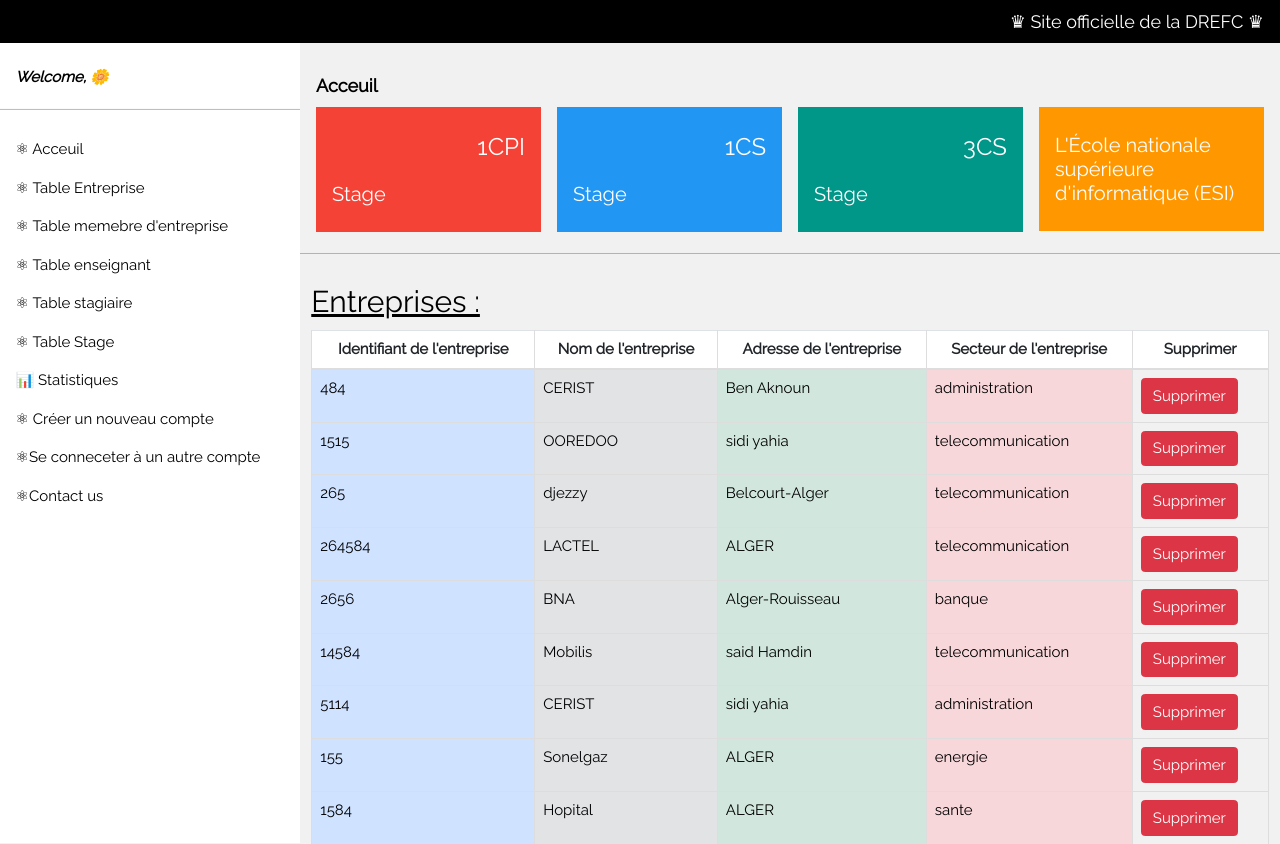
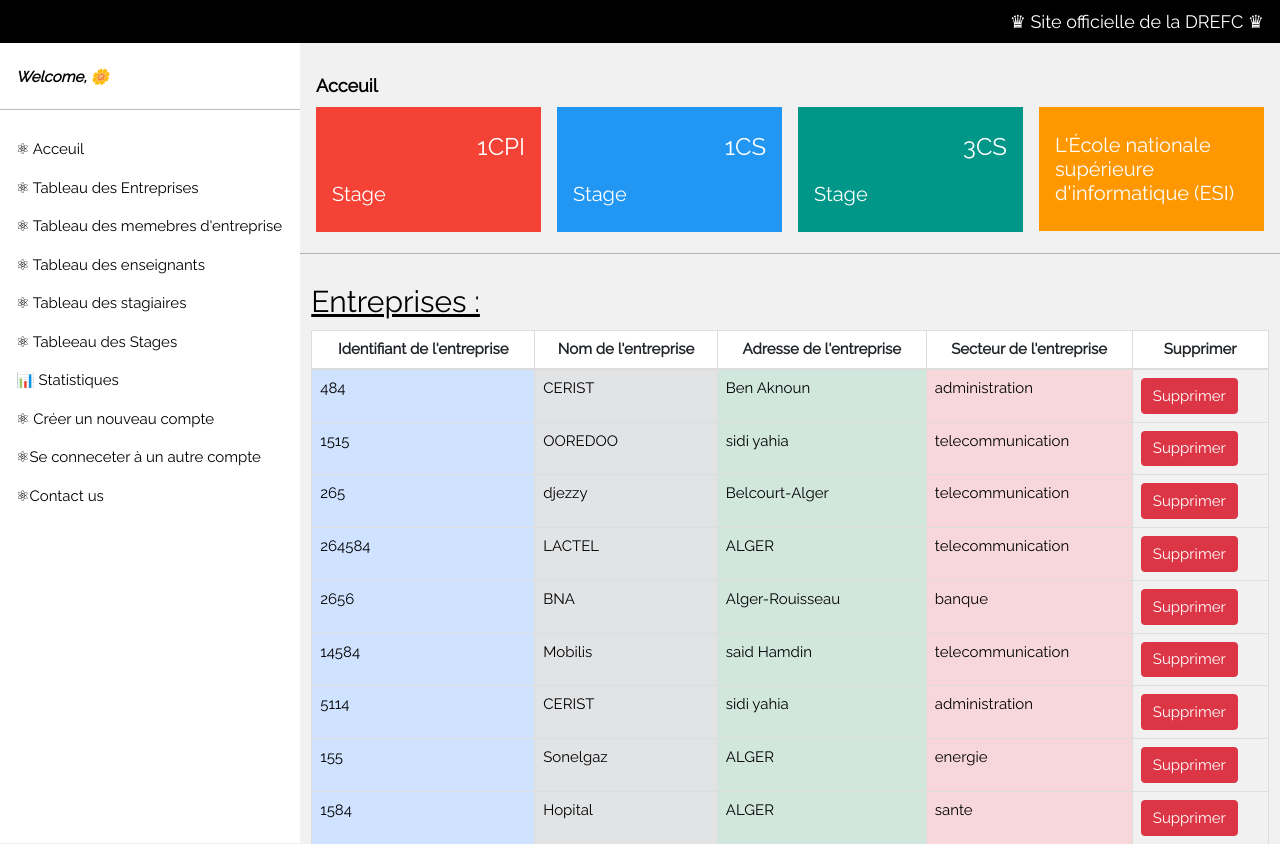
Before and after one commit to melissa966/projet-SI, a Django app: page / in a window 1280 px wide; the page is wider, and only the part inside the window is pictured. Shown: the top 844 px of that part. Run offline with Django 4.2, Linux system fonts and the light colour scheme; data comes from the database, SQL or seed files in the repository; some libraries are stand-ins or nearby versions.

Commit message:
7 commit

```diff
--- a/DREFC/myApp/templates/index.html
+++ b/DREFC/myApp/templates/index.html
@@ -50,11 +50,11 @@
 
   <div class="w3-bar-block">
     <a href="#" class="w3-bar-item w3-button w3-padding"><i class="fa fa-users fa-fw"></i> &#9883; Acceuil </a>
-    <a href="#entreprise" class="w3-bar-item w3-button w3-padding"><i class="fa fa-users fa-fw"></i> &#9883; Table Entreprise</a>
-    <a href="#membre" class="w3-bar-item w3-button w3-padding"><i class="fa fa-users fa-fw"></i> &#9883; Table memebre d'entreprise</a>
-    <a href="#enseignant" class="w3-bar-item w3-button w3-padding"><i class="fa fa-users fa-fw"></i> &#9883; Table enseignant</a>
-    <a href="#stagiaire" class="w3-bar-item w3-button w3-padding"><i class="fa fa-users fa-fw"></i> &#9883; Table stagiaire</a>
-    <a href="#stage" class="w3-bar-item w3-button w3-padding"><i class="fa fa-users fa-fw"></i> &#9883; Table Stage</a>
+    <a href="#entreprise" class="w3-bar-item w3-button w3-padding"><i class="fa fa-users fa-fw"></i> &#9883; Tableau des Entreprises</a>
+    <a href="#membre" class="w3-bar-item w3-button w3-padding"><i class="fa fa-users fa-fw"></i> &#9883; Tableau des memebres d'entreprise</a>
+    <a href="#enseignant" class="w3-bar-item w3-button w3-padding"><i class="fa fa-users fa-fw"></i> &#9883; Tableau des enseignants</a>
+    <a href="#stagiaire" class="w3-bar-item w3-button w3-padding"><i class="fa fa-users fa-fw"></i> &#9883; Tableau des stagiaires</a>
+    <a href="#stage" class="w3-bar-item w3-button w3-padding"><i class="fa fa-users fa-fw"></i> &#9883; Tableeau des Stages</a>
     <a href="stats" class="w3-bar-item w3-button w3-padding"><i class="fa fa-users fa-fw"></i>  &#128202; Statistiques </a>
     <a href="register" class="w3-bar-item w3-button w3-padding"><i class="fa fa-users fa-fw"></i> &#9883; Créer un nouveau compte</a>
     <a href="login" class="w3-bar-item w3-button w3-padding"><i class="fa fa-users fa-fw"></i> &#9883;Se conneceter à un autre compte</a>
```
